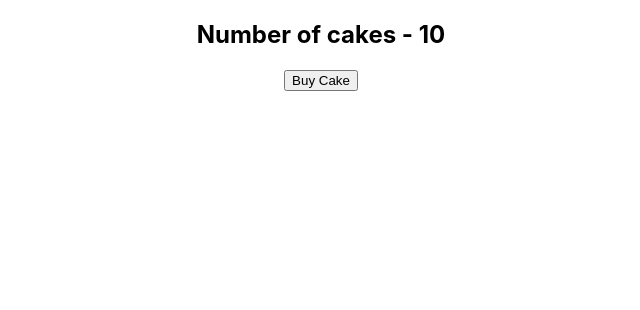
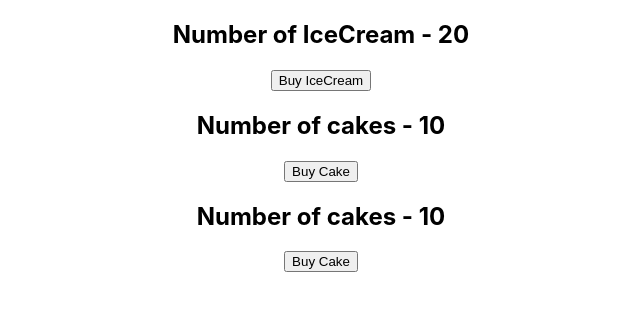
Before and after one commit to Atishya-Gupta/react-redux-demo, a React (Create React App) app: page / in a window 1280 px wide. Shown: the top 310 px of the page, without its empty margins (319-959 px from the left). Built offline with nearby package versions, Linux system fonts and the light colour scheme.

Commit message:
Cake Container using react-redux Hooks

```diff
--- a/src/App.js
+++ b/src/App.js
@@ -2,10 +2,14 @@
 import { Provider } from 'react-redux'
 import store from './redux/store'
 import CakeContainer from './components/CakeContainer'
+import HooksCakeContainer from './components/HooksCakeContainer'
+import IceCreamContainer from './components/IceCreamContainer'
 function App() {
   return (
     <Provider store={store}>
       <div className='App'>
+        <IceCreamContainer />
+        <HooksCakeContainer />
         <CakeContainer />
       </div>
     </Provider>
--- a/src/components/HooksCakeContainer.jsx
+++ b/src/components/HooksCakeContainer.jsx
@@ -1,11 +1,13 @@
-import { useSelector } from 'react-redux'
+import { useSelector, useDispatch } from 'react-redux'
+import { buyCake } from '../redux'
 
 const HooksCakeContainer = () => {
-  const numOfCakes = useSelector((state) => state.numOfCakes)
+  const numOfCakes = useSelector((state) => state.cakes.numOfCakes)
+  const dispatch = useDispatch()
   return (
     <div>
       <h2>Number of cakes - {numOfCakes} </h2>
-      <button>Buy Cake</button>
+      <button onClick={() => dispatch(buyCake())}>Buy Cake</button>
     </div>
   )
 }
```
